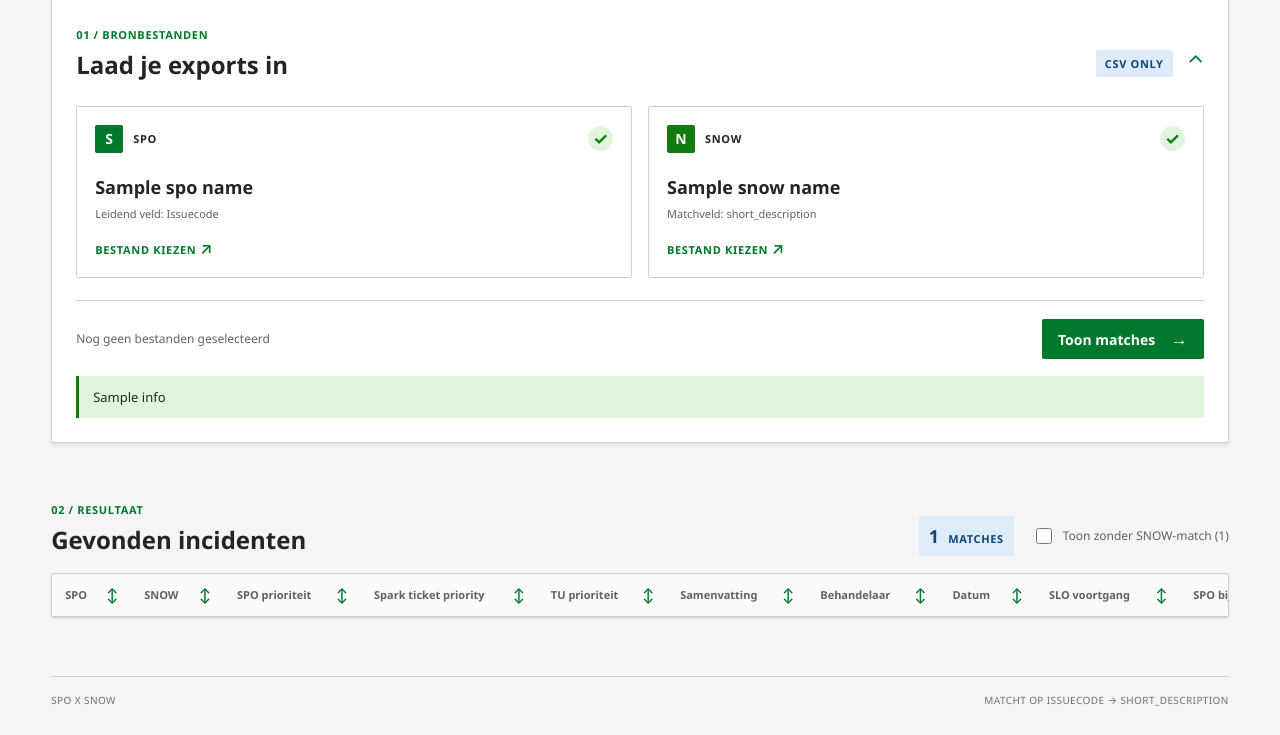
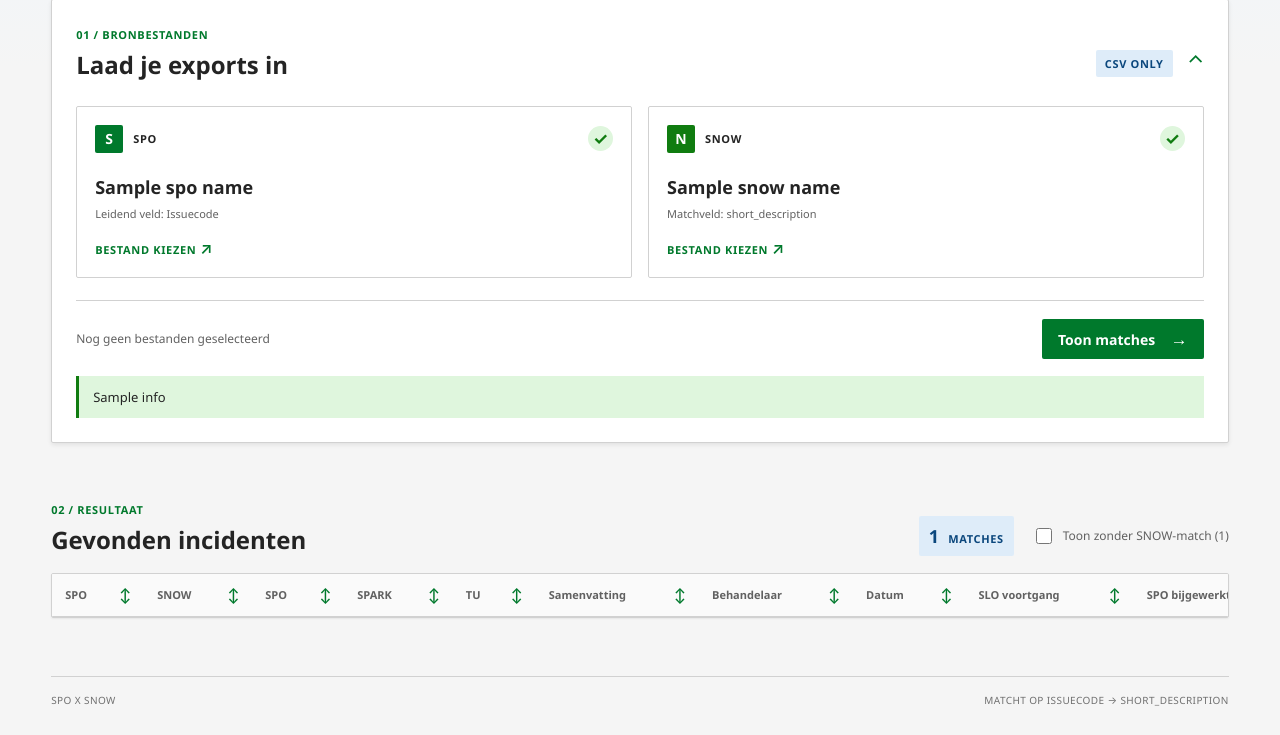
Before and after one commit to WietzeDuursmaSV/TU-incident-tracker, a Flask app: template templates/index.html in a window 1280 px wide. Shown: the part 194-929 px from the top of the page. Run offline with Flask 3, Linux system fonts and the light colour scheme; the template is opened without the code that fills it: most values are stand-ins (such as "Sample title", 1, 10 or a date in 2020).

Commit message:
html update

```diff
--- a/static/style.css
+++ b/static/style.css
@@ -69,3 +69,4 @@ button { border: 0; border-radius: 2px; background: var(--brand); color: white;
 .empty-state { border: 1px solid var(--border); border-radius: 2px; background: var(--surface); min-height: 230px; display: grid; place-content: center; text-align: center; padding: 25px; box-shadow: 0 1px 2px rgba(0, 0, 0, .06); }.empty-icon { color: var(--brand); font-size: 36px; }.empty-state h3 { font-size: 20px; font-weight: 600; margin: 5px 0 8px; }.empty-state p { color: var(--subtle-text); font-size: 13px; margin: 0; }
 footer { display: flex; justify-content: space-between; color: var(--muted-text); border-top: 1px solid var(--border); margin-top: 58px; padding-top: 16px; font-size: 10px; font-weight: 400; letter-spacing: .04em; }
 @media (max-width: 720px) { .shell { padding-top: 20px; }.hero { display: block; padding-bottom: 24px; }.hero p { margin-top: 22px; }.upload-panel { padding: 18px; }.summary-action { gap: 8px; }.format-badge { display: none; }.upload-grid { grid-template-columns: 1fr; }.form-footer { align-items: start; flex-direction: column; } button { width: 100%; }.results { margin-top: 44px; }.results-heading { align-items: start; flex-direction: column; }.results-tools { align-items: flex-start; flex-direction: column; gap: 10px; } footer { gap: 12px; flex-direction: column; } }
+.priority-group { display: flex; justify-content: center; }
--- a/templates/index.html
+++ b/templates/index.html
@@ -74,19 +74,19 @@
             <div class="table-wrap">
                 <table>
                     <thead>
-                        <tr>
-                            <th><button class="sort-button" type="button" data-column="0" aria-label="Sorteer op SPO nummer">SPO <span class="sort-indicator" aria-hidden="true">↕</span></button></th>
-                            <th><button class="sort-button" type="button" data-column="1" aria-label="Sorteer op SNOW nummer">SNOW<span class="sort-indicator" aria-hidden="true">↕</span></button></th>
 
-                            <th><button class="sort-button" type="button" data-column="2" aria-label="Sorteer op SPO prioriteit">SPO prioriteit <span class="sort-indicator" aria-hidden="true">↕</span></button></th>
-                            <th><button class="sort-button" type="button" data-column="3" aria-label="Sorteer op Spark ticket priority">Spark ticket priority <span class="sort-indicator" aria-hidden="true">↕</span></button></th>
-                            <th><button class="sort-button" type="button" data-column="4" aria-label="Sorteer op TU prioriteit">TU prioriteit <span class="sort-indicator" aria-hidden="true">↕</span></button></th>
-                            <th><button class="sort-button" type="button" data-column="5" aria-label="Sorteer op samenvatting">Samenvatting <span class="sort-indicator" aria-hidden="true">↕</span></button></th>
-                            <th><button class="sort-button" type="button" data-column="6" aria-label="Sorteer op behandelaar">Behandelaar <span class="sort-indicator" aria-hidden="true">↕</span></button></th>
-                            <th><button class="sort-button" type="button" data-column="7" aria-label="Sorteer op SPO aangemaakt">Datum <span class="sort-indicator" aria-hidden="true">↕</span></button></th>
-                            <th><button class="sort-button" type="button" data-column="8" aria-label="Sorteer op SLO voortgang">SLO voortgang <span class="sort-indicator" aria-hidden="true">↕</span></button></th>
-                            <th><button class="sort-button" type="button" data-column="9" aria-label="Sorteer op SPO bijgewerkt">SPO bijgewerkt <span class="sort-indicator" aria-hidden="true">↕</span></button></th>
-                            <th><button class="sort-button" type="button" data-column="10" aria-label="Sorteer op status">Match status <span class="sort-indicator" aria-hidden="true">↕</span></button></th>
+                        <tr class="priority-subheader">
+                            <th ><button class="sort-button" type="button" data-column="0" aria-label="Sorteer op SPO nummer">SPO <span class="sort-indicator" aria-hidden="true">↕</span></button></th>
+                            <th ><button class="sort-button" type="button" data-column="1" aria-label="Sorteer op SNOW nummer">SNOW<span class="sort-indicator" aria-hidden="true">↕</span></button></th>
+                            <th><button class="sort-button" type="button" data-column="2" aria-label="Sorteer op SPO prioriteit">SPO <span class="sort-indicator" aria-hidden="true">↕</span></button></th>
+                            <th><button class="sort-button" type="button" data-column="3" aria-label="Sorteer op Spark prioriteit">SPARK <span class="sort-indicator" aria-hidden="true">↕</span></button></th>
+                            <th><button class="sort-button" type="button" data-column="4" aria-label="Sorteer op TU prioriteit">TU <span class="sort-indicator" aria-hidden="true">↕</span></button></th>
+                            <th ><button class="sort-button" type="button" data-column="5" aria-label="Sorteer op samenvatting">Samenvatting <span class="sort-indicator" aria-hidden="true">↕</span></button></th>
+                            <th ><button class="sort-button" type="button" data-column="6" aria-label="Sorteer op behandelaar">Behandelaar <span class="sort-indicator" aria-hidden="true">↕</span></button></th>
+                            <th ><button class="sort-button" type="button" data-column="7" aria-label="Sorteer op SPO aangemaakt">Datum <span class="sort-indicator" aria-hidden="true">↕</span></button></th>
+                            <th ><button class="sort-button" type="button" data-column="8" aria-label="Sorteer op SLO voortgang">SLO voortgang <span class="sort-indicator" aria-hidden="true">↕</span></button></th>
+                            <th ><button class="sort-button" type="button" data-column="9" aria-label="Sorteer op SPO bijgewerkt">SPO bijgewerkt <span class="sort-indicator" aria-hidden="true">↕</span></button></th>
+                            <th ><button class="sort-button" type="button" data-column="10" aria-label="Sorteer op status">Match status <span class="sort-indicator" aria-hidden="true">↕</span></button></th>
                         </tr>
                     </thead>
                     <tbody>
@@ -115,7 +115,6 @@
                             </td>
                             <td>{{ match.updated or '—' }}</td>
                             <td><span class="match-status {{ 'match-found' if match.has_snow_match else 'match-missing' }}">{{ 'SNOW match' if match.has_snow_match else 'Geen SNOW-match' }}</span></td>
-                             <td><span class="match-status {{ 'match-found' if match.has_snow_match else 'match-missing' }}">{{ 'SNOW match' if match.has_snow_match else 'Geen SNOW-match' }}</span></td>
                         </tr>
                     {% endfor %}
                     </tbody>
```
